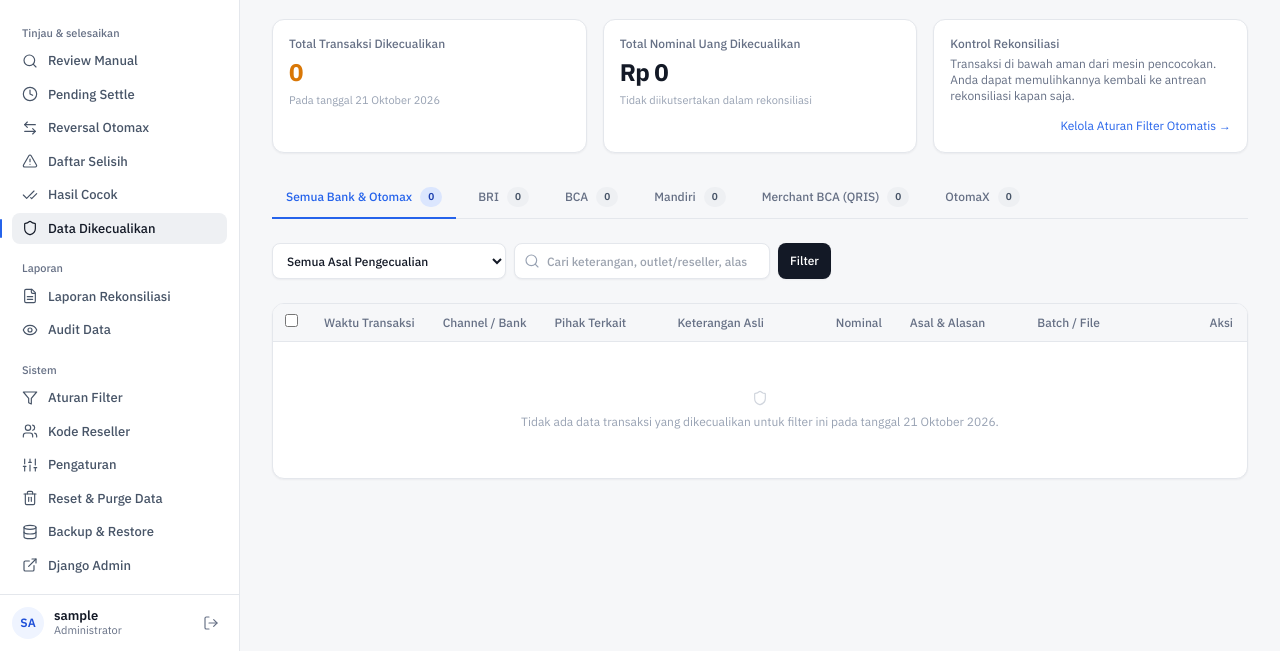
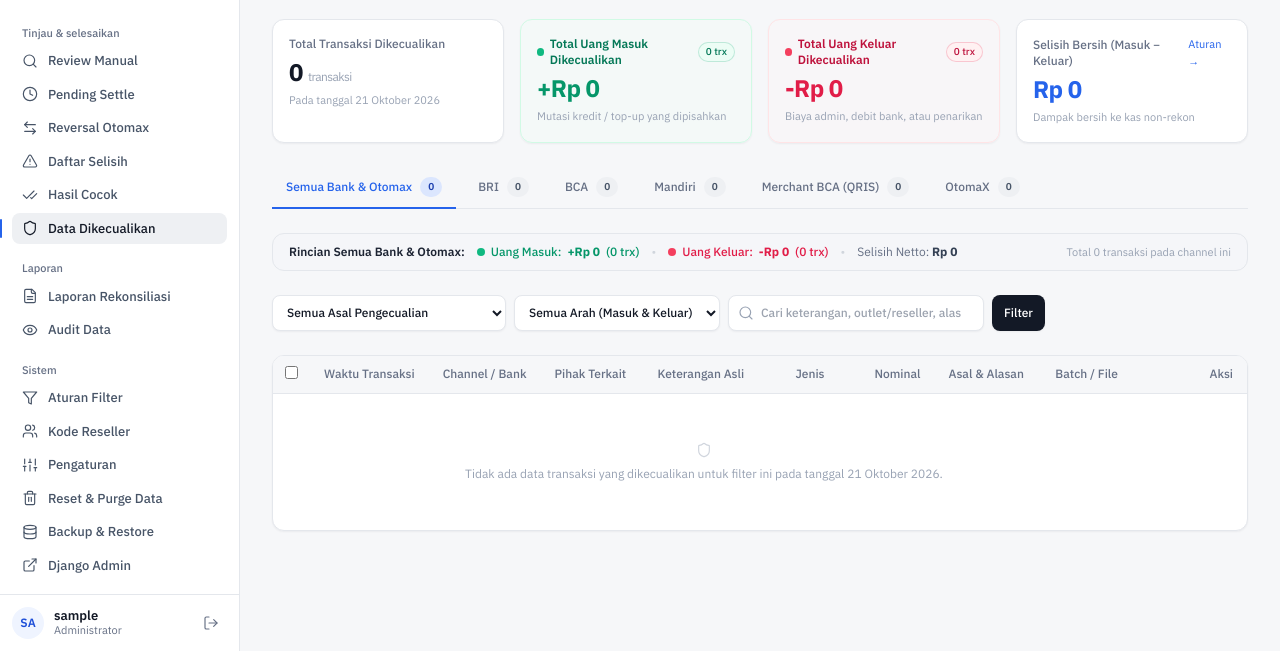
Before and after one commit to rismawanwaris-arch/LServer, a Django app: page /dikecualikan/ in a window 1280 px wide. Shown: the part 149-800 px from the top of the page. Run offline with Django 5.2, Linux system fonts and the light colour scheme; the visitor is signed in with stand-in values (Sample User, id 1); data that the repository does not hold is empty; style sheets or scripts are compiled from the project's sources; parts of the project's set-up code (start-up, migrations or seed data) failed here and were passed over; some libraries are stand-ins or nearby versions.

Commit message:
feat(excluded): pisahkan total uang masuk dan uang keluar pada Data Dikecualikan secara rinci

```diff
--- a/apps/dashboard/templates/dashboard/excluded_transactions.html
+++ b/apps/dashboard/templates/dashboard/excluded_transactions.html
@@ -47,29 +47,56 @@
   </div>
 
   <!-- KPI Cards -->
-  <div class="grid grid-cols-1 gap-4 sm:grid-cols-2 lg:grid-cols-3">
+  <div class="grid grid-cols-1 gap-4 sm:grid-cols-2 lg:grid-cols-4">
+    <!-- Card 1: Total Transaksi -->
     <div class="card p-4">
       <div class="kpi-label">Total Transaksi Dikecualikan</div>
-      <div class="kpi-value text-amber-600 dark:text-amber-400 font-bold text-2xl mt-1">{{ total_count }}</div>
+      <div class="kpi-value text-slate-900 dark:text-white font-bold text-2xl mt-1">{{ total_count }} <span class="text-xs font-normal text-slate-400">transaksi</span></div>
       <div class="text-[11px] text-slate-400 mt-1">Pada tanggal {{ book_date|date:"d F Y" }}</div>
     </div>
+
+    <!-- Card 2: Total Uang Masuk -->
+    <div class="card p-4 border-emerald-100 bg-emerald-50/20 dark:border-emerald-950/40 dark:bg-emerald-950/10">
+      <div class="flex items-center justify-between">
+        <div class="kpi-label text-emerald-700 dark:text-emerald-400 font-semibold flex items-center gap-1.5">
+          <span class="inline-block h-2 w-2 rounded-full bg-emerald-500"></span>
+          Total Uang Masuk Dikecualikan
+        </div>
+        <span class="badge-good text-[10px]">{{ filtered_summary.masuk_count }} trx</span>
+      </div>
+      <div class="kpi-value money text-emerald-600 dark:text-emerald-400 font-bold text-2xl mt-1">
+        +Rp {{ filtered_summary.masuk_amount|rupiah }}
+      </div>
+      <div class="text-[11px] text-slate-400 mt-1">Mutasi kredit / top-up yang dipisahkan</div>
+    </div>
+
+    <!-- Card 3: Total Uang Keluar -->
+    <div class="card p-4 border-rose-100 bg-rose-50/20 dark:border-rose-950/40 dark:bg-rose-950/10">
+      <div class="flex items-center justify-between">
+        <div class="kpi-label text-rose-700 dark:text-rose-400 font-semibold flex items-center gap-1.5">
+          <span class="inline-block h-2 w-2 rounded-full bg-rose-500"></span>
+          Total Uang Keluar Dikecualikan
+        </div>
+        <span class="badge-crit text-[10px]">{{ filtered_summary.keluar_count }} trx</span>
+      </div>
+      <div class="kpi-value money text-rose-600 dark:text-rose-400 font-bold text-2xl mt-1">
+        -Rp {{ filtered_summary.keluar_amount|rupiah }}
+      </div>
+      <div class="text-[11px] text-slate-400 mt-1">Biaya admin, debit bank, atau penarikan</div>
+    </div>
+
+    <!-- Card 4: Selisih Bersih (Netto) -->
     <div class="card p-4">
-      <div class="kpi-label">Total Nominal Uang Dikecualikan</div>
-      <div class="kpi-value money text-slate-900 dark:text-white font-bold text-2xl mt-1">Rp {{ total_amount|rupiah }}</div>
-      <div class="text-[11px] text-slate-400 mt-1">Tidak diikutsertakan dalam rekonsiliasi</div>
-    </div>
-    <div class="card p-4 flex flex-col justify-between">
-      <div>
-        <div class="kpi-label">Kontrol Rekonsiliasi</div>
-        <p class="text-xs text-slate-500 mt-1">
-          Transaksi di bawah aman dari mesin pencocokan. Anda dapat memulihkannya kembali ke antrean rekonsiliasi kapan saja.
-        </p>
-      </div>
-      <div class="mt-2 text-right">
-        <a href="{% url 'exclusion-rules' %}?d={{ book_date|date:'Y-m-d' }}" class="text-xs text-indigo-600 hover:underline dark:text-indigo-400">
-          Kelola Aturan Filter Otomatis &rarr;
+      <div class="flex items-center justify-between">
+        <div class="kpi-label">Selisih Bersih (Masuk − Keluar)</div>
+        <a href="{% url 'exclusion-rules' %}?d={{ book_date|date:'Y-m-d' }}" class="text-[11px] text-indigo-600 hover:underline dark:text-indigo-400">
+          Aturan &rarr;
         </a>
       </div>
+      <div class="kpi-value money font-bold text-2xl mt-1 {% if filtered_summary.netto_amount >= 0 %}text-indigo-600 dark:text-indigo-400{% else %}text-amber-600 dark:text-amber-400{% endif %}">
+        {% if filtered_summary.netto_amount < 0 %}-{% endif %}Rp {{ filtered_summary.netto_amount_abs|rupiah }}
+      </div>
+      <div class="text-[11px] text-slate-400 mt-1">Dampak bersih ke kas non-rekon</div>
     </div>
   </div>
 
@@ -77,7 +104,7 @@
   <div class="border-b border-slate-200 dark:border-slate-800">
     <div class="flex flex-wrap items-center gap-2 -mb-px">
       <!-- ALL -->
-      <a href="?d={{ book_date|date:'Y-m-d' }}&channel=&source={{ source_filter }}&q={{ query }}"
+      <a href="?d={{ book_date|date:'Y-m-d' }}&channel=&source={{ source_filter }}&direction={{ direction_filter }}&q={{ query }}"
          class="inline-flex items-center gap-2 px-3.5 py-2.5 text-xs font-medium border-b-2 transition
          {% if not selected_channel %}border-indigo-600 text-indigo-600 dark:border-indigo-400 dark:text-indigo-400 font-bold{% else %}border-transparent text-slate-500 hover:text-slate-700 hover:border-slate-300 dark:text-slate-400 dark:hover:text-slate-200{% endif %}">
         <span>Semua Bank & Otomax</span>
@@ -87,7 +114,7 @@
       </a>
 
       <!-- BRI -->
-      <a href="?d={{ book_date|date:'Y-m-d' }}&channel=BRI&source={{ source_filter }}&q={{ query }}"
+      <a href="?d={{ book_date|date:'Y-m-d' }}&channel=BRI&source={{ source_filter }}&direction={{ direction_filter }}&q={{ query }}"
          class="inline-flex items-center gap-2 px-3.5 py-2.5 text-xs font-medium border-b-2 transition
          {% if selected_channel == 'BRI' %}border-blue-600 text-blue-600 dark:border-blue-400 dark:text-blue-400 font-bold{% else %}border-transparent text-slate-500 hover:text-slate-700 hover:border-slate-300 dark:text-slate-400 dark:hover:text-slate-200{% endif %}">
         <span>BRI</span>
@@ -97,7 +124,7 @@
       </a>
 
       <!-- BCA -->
-      <a href="?d={{ book_date|date:'Y-m-d' }}&channel=BCA&source={{ source_filter }}&q={{ query }}"
+      <a href="?d={{ book_date|date:'Y-m-d' }}&channel=BCA&source={{ source_filter }}&direction={{ direction_filter }}&q={{ query }}"
          class="inline-flex items-center gap-2 px-3.5 py-2.5 text-xs font-medium border-b-2 transition
          {% if selected_channel == 'BCA' %}border-sky-600 text-sky-600 dark:border-sky-400 dark:text-sky-400 font-bold{% else %}border-transparent text-slate-500 hover:text-slate-700 hover:border-slate-300 dark:text-slate-400 dark:hover:text-slate-200{% endif %}">
         <span>BCA</span>
@@ -107,7 +134,7 @@
       </a>
 
       <!-- MANDIRI -->
-      <a href="?d={{ book_date|date:'Y-m-d' }}&channel=MANDIRI&source={{ source_filter }}&q={{ query }}"
+      <a href="?d={{ book_date|date:'Y-m-d' }}&channel=MANDIRI&source={{ source_filter }}&direction={{ direction_filter }}&q={{ query }}"
          class="inline-flex items-center gap-2 px-3.5 py-2.5 text-xs font-medium border-b-2 transition
          {% if selected_channel == 'MANDIRI' %}border-amber-600 text-amber-600 dark:border-amber-400 dark:text-amber-400 font-bold{% else %}border-transparent text-slate-500 hover:text-slate-700 hover:border-slate-300 dark:text-slate-400 dark:hover:text-slate-200{% endif %}">
         <span>Mandiri</span>
@@ -117,7 +144,7 @@
       </a>
 
       <!-- MERCHANT BCA -->
-      <a href="?d={{ book_date|date:'Y-m-d' }}&channel=MERCHANT_BCA&source={{ source_filter }}&q={{ query }}"
+      <a href="?d={{ book_date|date:'Y-m-d' }}&channel=MERCHANT_BCA&source={{ source_filter }}&direction={{ direction_filter }}&q={{ query }}"
          class="inline-flex items-center gap-2 px-3.5 py-2.5 text-xs font-medium border-b-2 transition
          {% if selected_channel == 'MERCHANT_BCA' %}border-violet-600 text-violet-600 dark:border-violet-400 dark:text-violet-400 font-bold{% else %}border-transparent text-slate-500 hover:text-slate-700 hover:border-slate-300 dark:text-slate-400 dark:hover:text-slate-200{% endif %}">
         <span>Merchant BCA (QRIS)</span>
@@ -127,7 +154,7 @@
       </a>
 
       <!-- OTOMAX -->
-      <a href="?d={{ book_date|date:'Y-m-d' }}&channel=OTOMAX&source={{ source_filter }}&q={{ query }}"
+      <a href="?d={{ book_date|date:'Y-m-d' }}&channel=OTOMAX&source={{ source_filter }}&direction={{ direction_filter }}&q={{ query }}"
          class="inline-flex items-center gap-2 px-3.5 py-2.5 text-xs font-medium border-b-2 transition
          {% if selected_channel == 'OTOMAX' %}border-emerald-600 text-emerald-600 dark:border-emerald-400 dark:text-emerald-400 font-bold{% else %}border-transparent text-slate-500 hover:text-slate-700 hover:border-slate-300 dark:text-slate-400 dark:hover:text-slate-200{% endif %}">
         <span>OtomaX</span>
@@ -136,6 +163,31 @@
         </span>
       </a>
     </div>
+  </div>
+
+  <!-- Rincian Channel Terpilih (Masuk vs Keluar) -->
+  <div class="flex flex-wrap items-center justify-between gap-2 rounded-xl border border-slate-200 bg-slate-50/80 px-4 py-2.5 text-xs dark:border-slate-800 dark:bg-slate-900/60">
+    <div class="flex flex-wrap items-center gap-3">
+      <span class="font-semibold text-slate-800 dark:text-slate-200">
+        Rincian {{ selected_channel_label }}:
+      </span>
+      <span class="inline-flex items-center gap-1.5 font-medium text-emerald-600 dark:text-emerald-400">
+        <span class="h-2 w-2 rounded-full bg-emerald-500"></span>
+        Uang Masuk: <b>+Rp {{ current_channel_stats.masuk_amount|rupiah }}</b> ({{ current_channel_stats.masuk_count }} trx)
+      </span>
+      <span class="text-slate-300 dark:text-slate-700">&bull;</span>
+      <span class="inline-flex items-center gap-1.5 font-medium text-rose-600 dark:text-rose-400">
+        <span class="h-2 w-2 rounded-full bg-rose-500"></span>
+        Uang Keluar: <b>-Rp {{ current_channel_stats.keluar_amount|rupiah }}</b> ({{ current_channel_stats.keluar_count }} trx)
+      </span>
+      <span class="text-slate-300 dark:text-slate-700">&bull;</span>
+      <span class="text-slate-500">
+        Selisih Netto: <b class="text-slate-700 dark:text-slate-300">{% if current_channel_stats.netto_amount < 0 %}-{% endif %}Rp {{ current_channel_stats.netto_amount_abs|rupiah }}</b>
+      </span>
+    </div>
+    <span class="text-[11px] text-slate-400">
+      Total {{ current_channel_stats.total_count }} transaksi pada channel ini
+    </span>
   </div>
 
   <!-- Filter Bar & Search -->
@@ -151,6 +203,13 @@
         <option value="rule" {% if source_filter == 'rule' %}selected{% endif %}>Dipisahkan Aturan Filter</option>
       </select>
 
+      <!-- Arah Filter (Masuk / Keluar) -->
+      <select name="direction" class="field-input h-9 text-xs" onchange="this.form.submit()">
+        <option value="all" {% if direction_filter == 'all' %}selected{% endif %}>Semua Arah (Masuk & Keluar)</option>
+        <option value="in" {% if direction_filter == 'in' %}selected{% endif %}>Hanya Uang Masuk (+CR)</option>
+        <option value="out" {% if direction_filter == 'out' %}selected{% endif %}>Hanya Uang Keluar (-DB)</option>
+      </select>
+
       <!-- Search Input -->
       <div class="relative">
         <input type="search" name="q" value="{{ query }}" placeholder="Cari keterangan, outlet/reseller, alasan…"
@@ -159,7 +218,7 @@
       </div>
 
       <button type="submit" class="btn-primary h-9 px-3 text-xs">Filter</button>
-      {% if query or source_filter != 'all' or selected_channel %}
+      {% if query or source_filter != 'all' or direction_filter != 'all' or selected_channel %}
       <a href="?d={{ book_date|date:'Y-m-d' }}" class="btn-ghost h-9 px-2 text-xs text-slate-500">Reset</a>
       {% endif %}
     </div>
@@ -206,6 +265,7 @@
             <th class="w-24">Channel / Bank</th>
             <th>Pihak Terkait</th>
             <th>Keterangan Asli</th>
+            <th class="w-24 text-center">Jenis</th>
             <th class="text-right">Nominal</th>
             <th>Asal & Alasan</th>
             <th>Batch / File</th>
@@ -231,8 +291,19 @@
             <td class="max-w-md break-words font-mono text-slate-700 dark:text-slate-300" title="{{ t.description_raw }}">
               {{ t.description_raw }}
             </td>
-            <td class="money whitespace-nowrap text-right font-semibold {% if t.amount < 0 %}text-rose-600 dark:text-rose-400{% else %}text-slate-900 dark:text-white{% endif %}">
-              Rp {{ t.amount|rupiah }}
+            <td class="text-center whitespace-nowrap">
+              {% if t.is_money_out %}
+              <span class="badge-crit text-[10px] inline-flex items-center gap-1 font-medium">
+                <span class="h-1.5 w-1.5 rounded-full bg-rose-500"></span>Keluar
+              </span>
+              {% else %}
+              <span class="badge-good text-[10px] inline-flex items-center gap-1 font-medium">
+                <span class="h-1.5 w-1.5 rounded-full bg-emerald-500"></span>Masuk
+              </span>
+              {% endif %}
+            </td>
+            <td class="money whitespace-nowrap text-right font-semibold {% if t.is_money_out %}text-rose-600 dark:text-rose-400{% else %}text-emerald-600 dark:text-emerald-400{% endif %}">
+              {% if t.is_money_out %}-{% else %}+{% endif %}Rp {{ t.abs_amount|rupiah }}
             </td>
             <td>
               {% if t.category == 'MANUAL_UPLOAD' %}
--- a/apps/dashboard/views/excluded.py
+++ b/apps/dashboard/views/excluded.py
@@ -12,7 +12,7 @@ from django.shortcuts import get_object_or_404, redirect, render
 from django.views.decorators.http import require_POST
 
 from apps.core.enums import Channel
-from apps.ingest.models import ExcludedTransaction
+from apps.ingest.models import EXCLUDED_OUT_Q, ExcludedTransaction, summarize_excluded_transactions
 from apps.ingest.services import restore_excluded_transaction
 from apps.recon.models import ReconDay
 
@@ -27,20 +27,22 @@ def excluded_transactions_view(request):
     book_date = _parse_date(request.GET.get("d"))
     selected_channel = request.GET.get("channel", "")
     source_filter = request.GET.get("source", "all")  # 'all', 'manual', 'rule'
+    direction_filter = request.GET.get("direction", "all")  # 'all', 'in', 'out'
     query = request.GET.get("q", "").strip()
     page_number = request.GET.get("page", 1)
 
     base_qs = ExcludedTransaction.objects.filter(book_date=book_date).select_related("import_batch", "rule")
 
-    # Tab counts per channel untuk tanggal ini
+    # Tab counts dan rincian per channel untuk tanggal ini
     channel_counts = {}
     channel_totals = {}
+    channel_stats = {}
     for ch_val in ["ALL", Channel.BRI, Channel.BCA, Channel.MANDIRI, Channel.MERCHANT_BCA, Channel.OTOMAX]:
         qs_ch = base_qs if ch_val == "ALL" else base_qs.filter(channel=ch_val)
-        c = qs_ch.count()
-        t = qs_ch.aggregate(s=Sum("amount"))["s"] or ZERO
-        channel_counts[ch_val] = c
-        channel_totals[ch_val] = t
+        stats = summarize_excluded_transactions(qs_ch)
+        channel_stats[ch_val] = stats
+        channel_counts[ch_val] = stats["total_count"]
+        channel_totals[ch_val] = stats["netto_amount"]
 
     filtered_qs = base_qs
     if selected_channel and selected_channel in Channel.values:
@@ -50,6 +52,11 @@ def excluded_transactions_view(request):
         filtered_qs = filtered_qs.filter(category="MANUAL_UPLOAD")
     elif source_filter == "rule":
         filtered_qs = filtered_qs.filter(rule__isnull=False)
+
+    if direction_filter == "in":
+        filtered_qs = filtered_qs.exclude(EXCLUDED_OUT_Q)
+    elif direction_filter == "out":
+        filtered_qs = filtered_qs.filter(EXCLUDED_OUT_Q)
 
     if query:
         filtered_qs = filtered_qs.filter(
@@ -61,6 +68,8 @@ def excluded_transactions_view(request):
 
     filtered_qs = filtered_qs.order_by("-txn_datetime", "-id")
 
+    filtered_summary = summarize_excluded_transactions(filtered_qs)
+
     paginator = Paginator(filtered_qs, PAGE_SIZE)
     page_obj = paginator.get_page(page_number)
     items = list(page_obj.object_list)
@@ -69,16 +78,25 @@ def excluded_transactions_view(request):
     day = ReconDay.objects.filter(book_date=book_date).first()
     is_locked = bool(day and day.locked)
 
+    current_channel_key = selected_channel if selected_channel else "ALL"
+    current_channel_stats = channel_stats.get(current_channel_key, channel_stats["ALL"])
+    current_channel_label = dict(Channel.choices).get(selected_channel, "Semua Bank & Otomax")
+
     context = {
         "book_date": book_date,
         "selected_channel": selected_channel,
+        "selected_channel_label": current_channel_label,
         "channels": Channel.choices,
         "source_filter": source_filter,
+        "direction_filter": direction_filter,
         "query": query,
         "channel_counts": channel_counts,
         "channel_totals": channel_totals,
+        "channel_stats": channel_stats,
+        "current_channel_stats": current_channel_stats,
         "total_count": paginator.count,
-        "total_amount": filtered_qs.aggregate(s=Sum("amount"))["s"] or ZERO,
+        "total_amount": filtered_summary["masuk_amount"] - filtered_summary["keluar_amount"],
+        "filtered_summary": filtered_summary,
         "items": items,
         "page_obj": page_obj,
         "is_locked": is_locked,
--- a/apps/ingest/services.py
+++ b/apps/ingest/services.py
@@ -262,7 +262,7 @@ def _persist_manual_excluded(batch, rows, channel) -> None:
                 txn_datetime=_aware(txn_dt),
                 party_raw=party,
                 description_raw=row.description_raw,
-                amount=abs(row.amount) if row.amount is not None else Decimal("0"),
+                amount=row.amount if row.amount is not None else Decimal("0"),
                 category="MANUAL_UPLOAD",
                 reason="Dikecualikan manual saat upload",
                 extra_data=extra,
```
Also changed, not shown: apps/dashboard/templates/dashboard/exclusion_rules.html (+22 -6 lines), apps/dashboard/views/exclusion_rules.py (+5 -3 lines), apps/ingest/models.py (+76 -0 lines), tests/test_excluded_transactions.py (+93 -0 lines).
